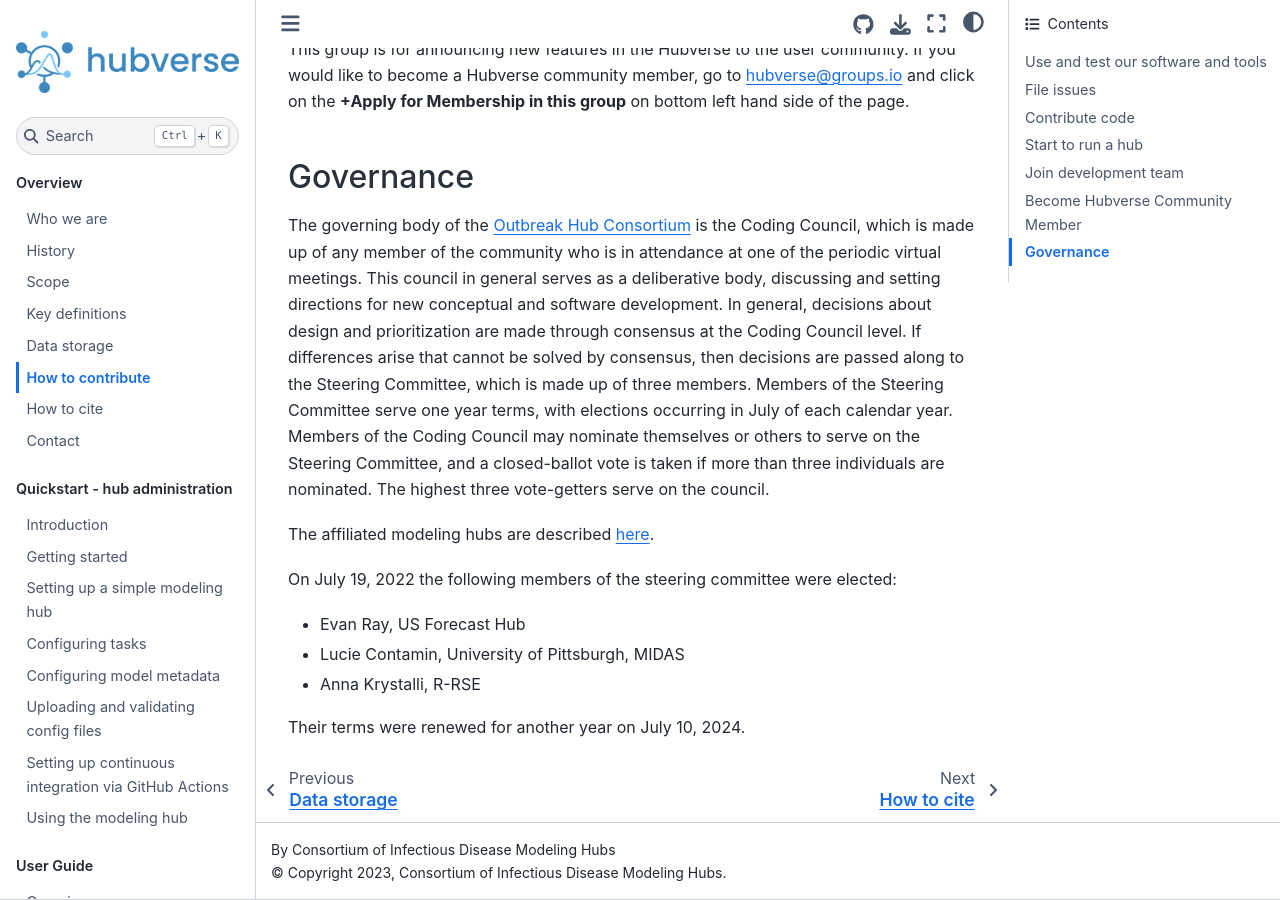
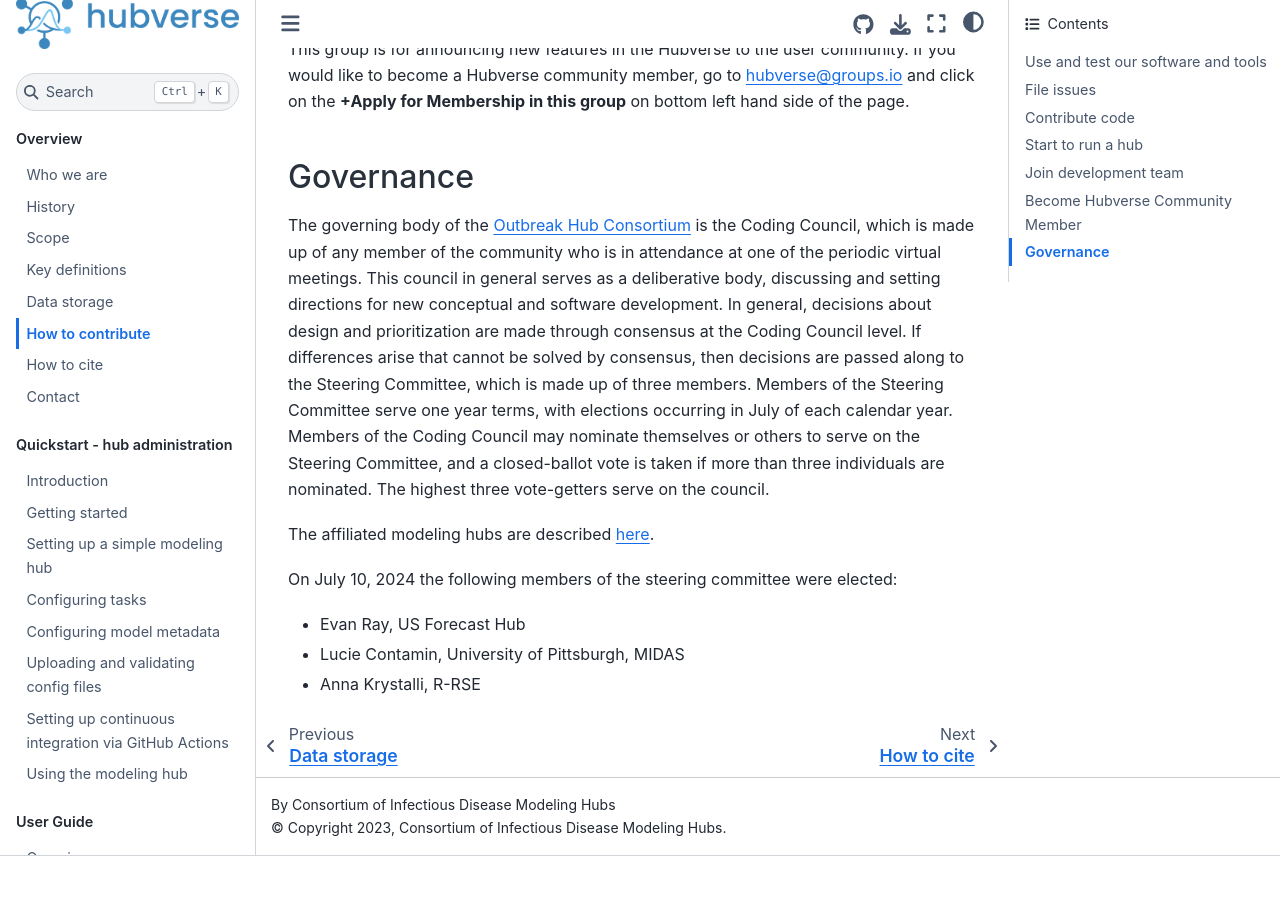
Before and after one commit to hubverse-org/hubDocs, a Sphinx documentation site: the page built from docs/source/overview/contribute.md, in a window 1280 px wide and 900 px high, scrolled down 1355 px. Built offline with Sphinx 7.4.7 and the Sphinx Book theme 1.1.4, drawn with Linux system fonts in a browser that asks for light colours; comment, search, counter and statistics services are not loaded; after the commit the page ends 2211 px from its top, so only the background shows below that.

Commit message:
Date mistake fix

```diff
--- a/docs/source/overview/contribute.md
+++ b/docs/source/overview/contribute.md
@@ -36,10 +36,8 @@
 
 The affiliated modeling hubs are described [here](../index.md).
 
-On July 19, 2022 the following members of the steering committee were elected:
+On July 10, 2024 the following members of the steering committee were elected:
 
 - Evan Ray, US Forecast Hub
 - Lucie Contamin, University of Pittsburgh, MIDAS
 - Anna Krystalli, R-RSE
-
-Their terms were renewed for another year on July 10, 2024.
```
